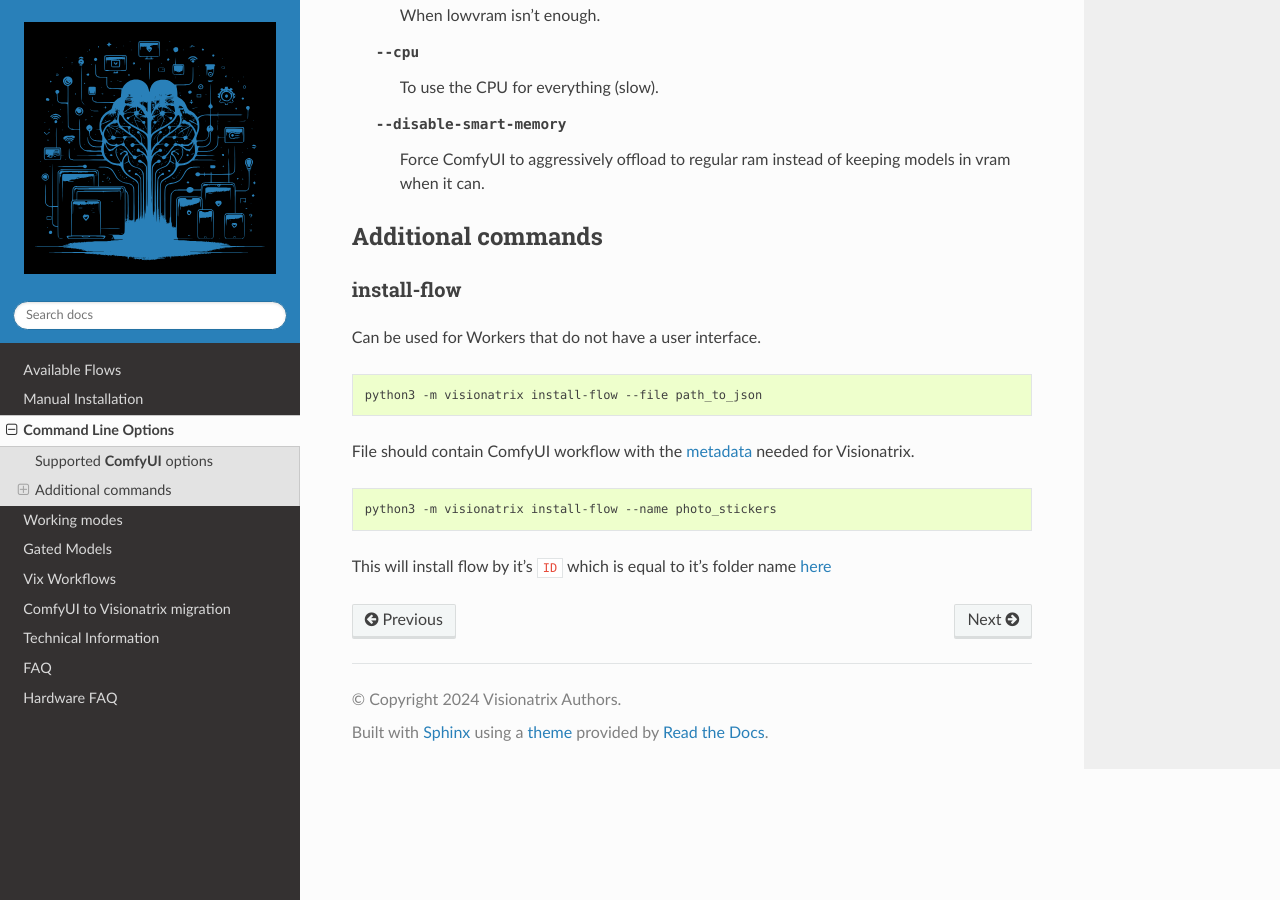
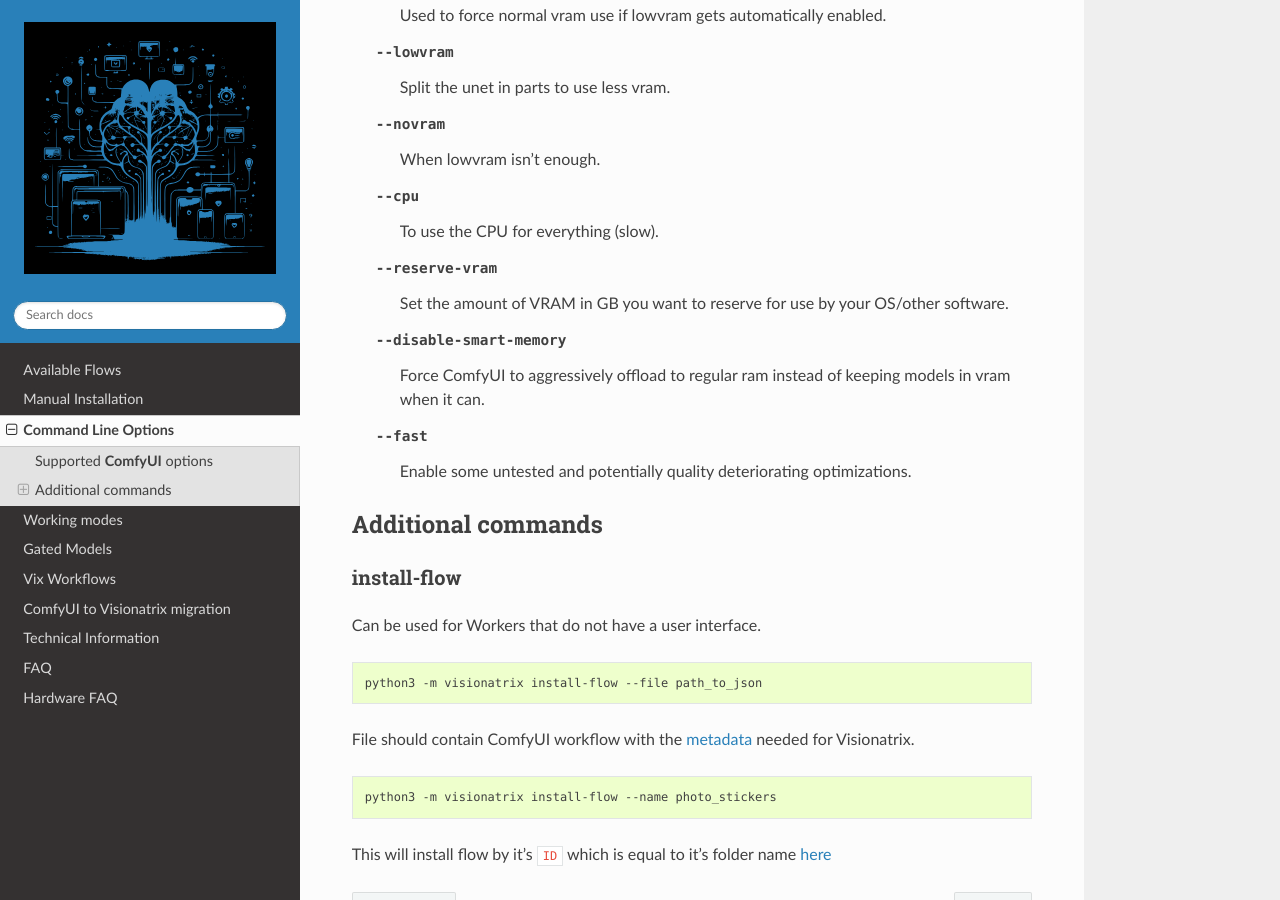
Before and after one commit to Visionatrix/VixFlowsDocs, a Sphinx documentation site: the page built from docs/CommandLineOptions.rst, in a window 1280 px wide and 900 px high, scrolled down 3211 px. Built offline with Sphinx 7.4.7 and the Read the Docs theme 2.0.0, drawn with Linux system fonts in a browser that asks for light colours; the version number could not be read and is left out; some of the changed text lies outside the part shown.

Commit message:
added support for new ComfyUI cmd args
Signed-off-by: Alexander Piskun <bigcat88@icloud.com>

```diff
--- a/docs/CommandLineOptions.rst
+++ b/docs/CommandLineOptions.rst
@@ -52,6 +52,8 @@
   --fp8_e5m2-text-enc   Store text encoder weights in fp8 (e5m2 variant).
   --fp16-text-enc       Store text encoder weights in fp16.
   --fp32-text-enc       Store text encoder weights in fp32.
+  --cache-classic       Use the old style (aggressive) caching. (Default)
+  --cache-lru           Use LRU caching with a maximum of N node results cached. May use more RAM/VRAM.
   --disable-ipex-optimize
                         Disables ipex.optimize when loading models with Intel GPUs.
   --use-split-cross-attention
@@ -76,9 +78,11 @@
   --lowvram             Split the unet in parts to use less vram.
   --novram              When lowvram isn't enough.
   --cpu                 To use the CPU for everything (slow).
+  --reserve-vram        Set the amount of VRAM in GB you want to reserve for use by your OS/other software.
   --disable-smart-memory
                         Force ComfyUI to aggressively offload to regular ram
                         instead of keeping models in vram when it can.
+  --fast                Enable some untested and potentially quality deteriorating optimizations.
 
 Additional commands
 -------------------
```
